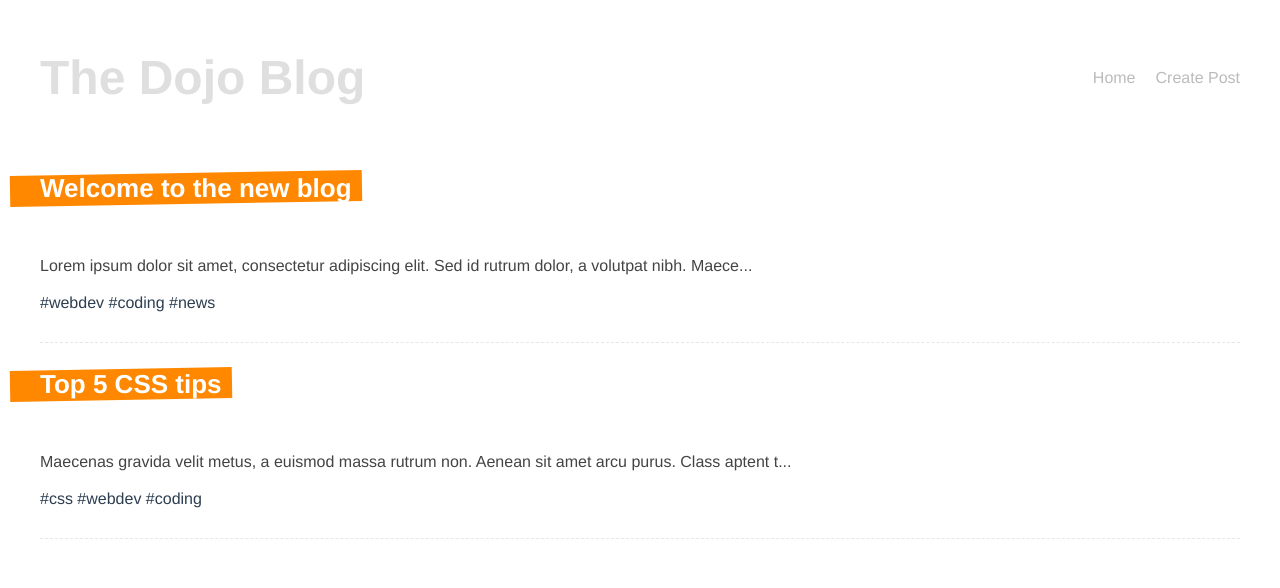
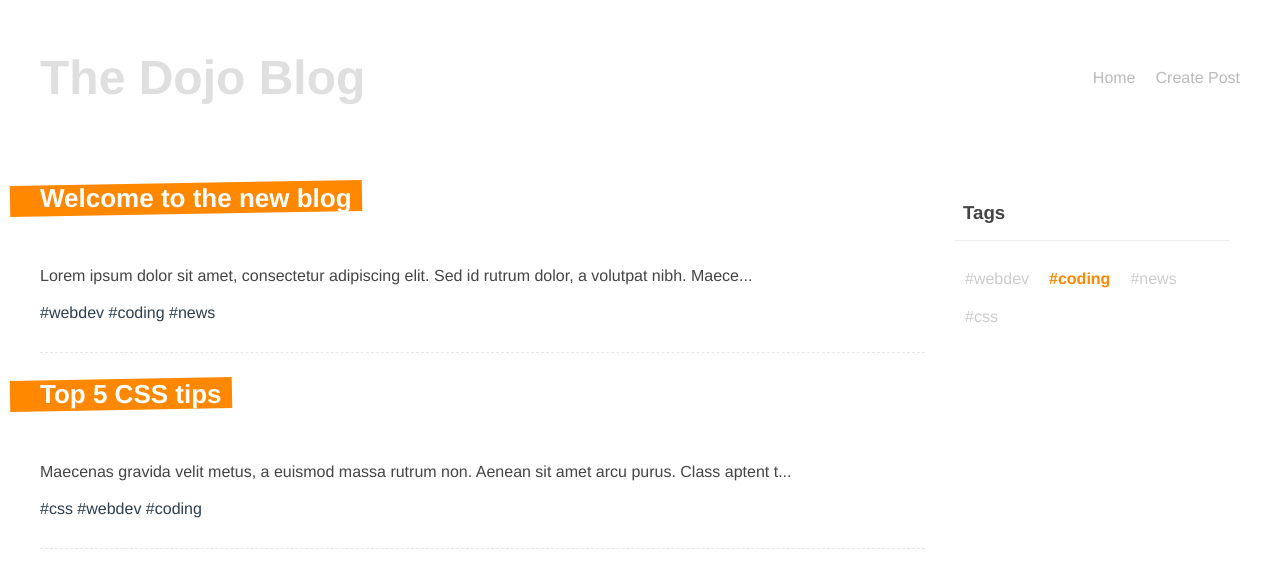
Before and after one commit to PauGarciaMartinez/dojo-blog, a Vue app: page /tags/coding in a window 1280 px wide. Shown: the top 588 px of the page. Built offline with nearby package versions, Linux system fonts and the light colour scheme; data requests are answered from the project's data file.

Commit message:
Create and style a tagcloud component

```diff
--- /dev/null
+++ b/src/components/TagCloud.vue
@@ -0,0 +1,46 @@
+<template>
+  <div class="tag-cloud">
+    <h3>Tags</h3>
+    <div v-for="tag in tags" :key="tag">
+      <router-link :to="{ name: 'Tag', params: { tag: tag } }">
+        #{{ tag }}
+      </router-link>
+    </div>
+  </div>
+</template>
+
+<script>
+import useTags from '@/composables/useTags.js';
+
+export default {
+  props: ['posts'],
+  setup(props) {
+    const { tags } = useTags(props.posts);
+
+    return { tags }
+  }
+}
+</script>
+
+<style>
+.tag-cloud {
+  padding: 10px;
+}
+.tag-cloud h3 {
+  border-bottom: 1px solid #eee;
+  padding: 16px 8px;
+  color: #444;
+}
+.tag-cloud div {
+  display: inline-block;
+  padding: 10px;
+}
+.tag-cloud a {
+  color: #ccc;
+  text-decoration: none;
+}
+.tag-cloud a.router-link-active {
+  color: #ff8800;
+  font-weight: bold;
+}
+</style>
--- /dev/null
+++ b/src/composables/useTags.js
@@ -0,0 +1,18 @@
+import { ref } from 'vue';
+
+const useTags = (posts) => {
+
+  const tags = ref([]);
+  const tagSet = new Set();
+
+  posts.forEach(item => {
+    item.tags.forEach(tag => tagSet.add(tag));
+  })
+
+  tags.value = [...tagSet];
+
+  return { tags }
+
+}
+
+export default useTags;
--- a/src/views/Home.vue
+++ b/src/views/Home.vue
@@ -2,8 +2,9 @@
   <div class="home">
     <h1>Home</h1>
     <div v-if="error">{{ error }}</div>
-    <div v-if="posts.length">
-      <PostList :posts="posts"/>
+    <div v-if="posts.length" class="layout">
+      <PostList :posts="posts" />
+      <TagCloud :posts="posts" />
     </div>
     <div v-else>
       <Spinner />
@@ -15,12 +16,14 @@
 import PostList from '@/components/PostList';
 import getPosts from '@/composables/getPosts';
 import Spinner from '@/components/Spinner';
+import TagCloud from '@/components/TagCloud';
 
 export default {
   name: 'Home',
   components: {
     PostList,
-    Spinner
+    Spinner,
+    TagCloud
   },
   setup() {
     const { posts, error, load } = getPosts();
@@ -38,4 +41,9 @@
   margin: 0 auto;
   padding: 10px;
 }
+.layout {
+  display: grid;
+  grid-template-columns: 3fr 1fr;
+  gap: 20px;
+}
 </style>
--- a/src/views/Tag.vue
+++ b/src/views/Tag.vue
@@ -1,16 +1,20 @@
 <template>
-  <div v-if="error">{{ error }}</div>
-  <div v-if="posts.length" class="tag">
-    <PostList :posts="filteredPosts" />
-  </div>
-  <div v-else>
-    <Spinner />
+  <div class="tag">
+    <div v-if="error">{{ error }}</div>
+    <div v-if="posts.length" class="layout">
+      <PostList :posts="filteredPosts" />
+      <TagCloud :posts="posts" />
+    </div>
+    <div v-else>
+      <Spinner />
+    </div>
   </div>
 </template>
 
 <script>
 import Spinner from '@/components/Spinner';
 import PostList from '@/components/PostList';
+import TagCloud from '@/components/TagCloud';
 import getPosts from '@/composables/getPosts.js';
 import { computed } from 'vue';
 import { useRoute } from 'vue-router';
@@ -19,7 +23,8 @@
   name: 'Tag',
   components: {
     Spinner,
-    PostList
+    PostList,
+    TagCloud
   },
   setup() {
     const route = useRoute();
@@ -38,5 +43,9 @@
 </script>
 
 <style>
-
+.tag {
+  max-width: 1200px;
+  margin: 0 auto;
+  padding: 10px;
+}
 </style>
```
